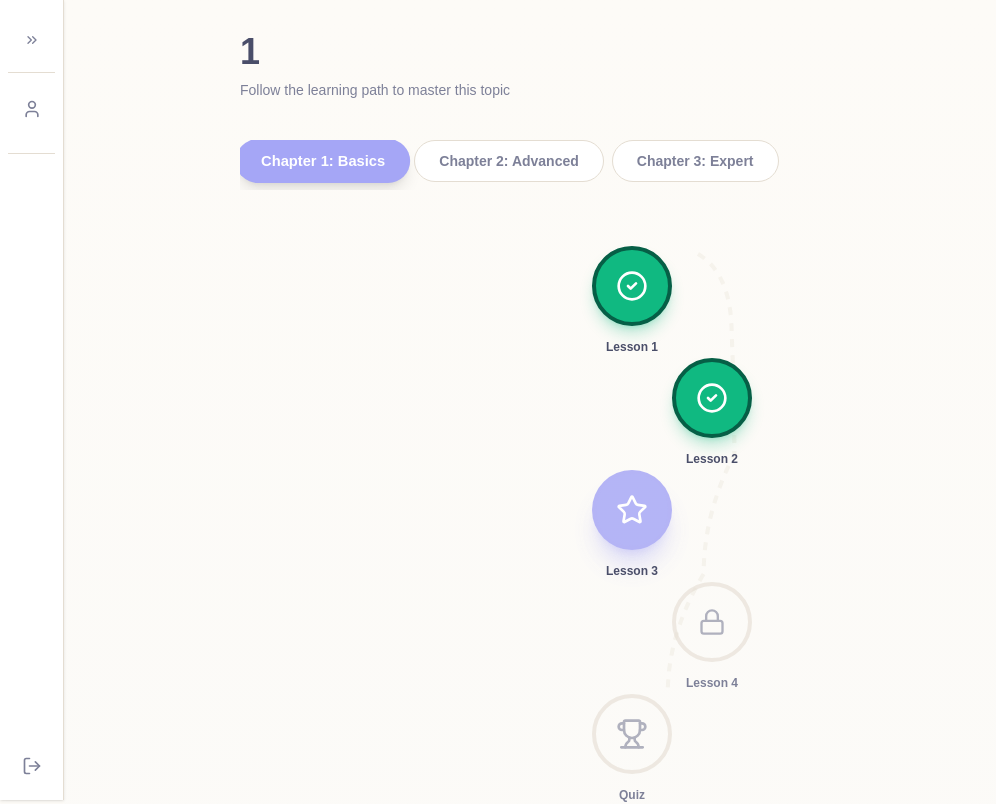
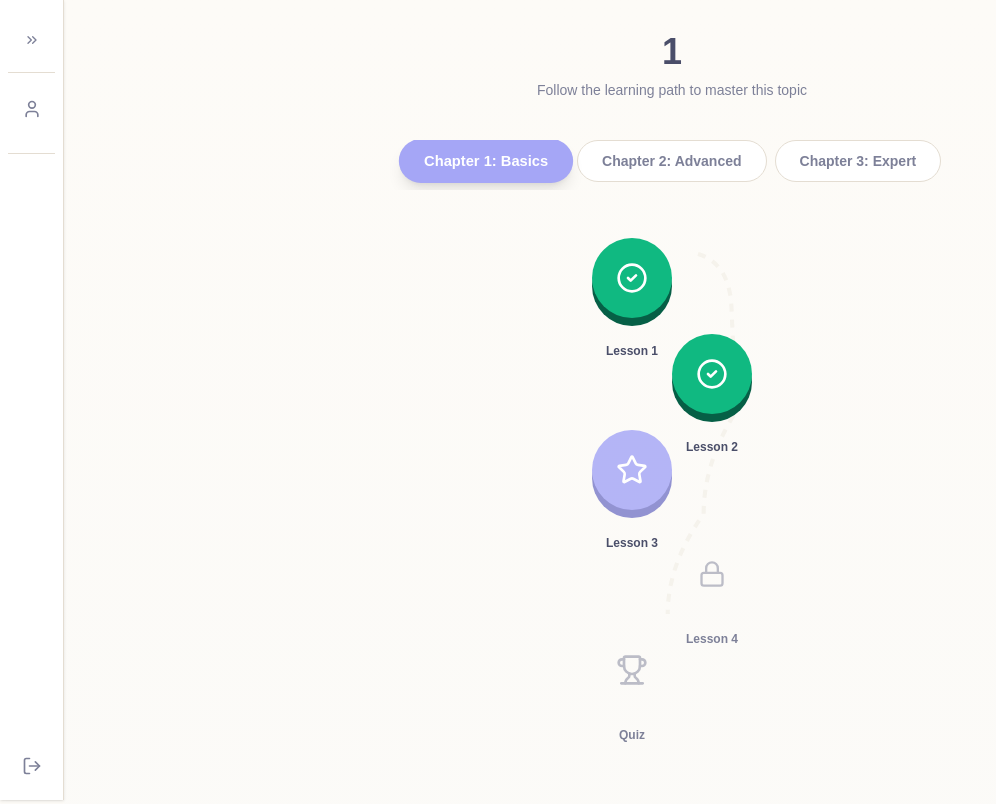
Before and after one commit to KevanSoon/CS203, a Next.js app in the folder frontend/: page /lesson/1 in a window 1280 px wide. Shown: the top 804 px of the page, without its empty margins (0-996 px from the left). Built offline with nearby package versions, Linux system fonts and the light colour scheme.

Commit message:
refactor: roadmap buttons, and page layout

```diff
--- a/frontend/app/lesson/[title]/components/LearningPath.tsx
+++ b/frontend/app/lesson/[title]/components/LearningPath.tsx
@@ -37,7 +37,7 @@ export const LearningPath = ({ nodes, onNodeClick }: LearningPathProps) => {
       </svg>
 
       {/* Nodes */}
-      <div className="relative flex flex-col items-center gap-8" style={{ zIndex: 1 }}>
+      <div className="relative flex flex-col items-center gap-4" style={{ zIndex: 1 }}>
         {nodes.map((node, index) => (
           <PathNode
             key={node.id}
@@ -72,18 +72,19 @@ const PathNode = ({ node, index, onClick }: PathNodeProps) => {
         onClick={onClick}
         disabled={isLocked}
         className={`
-          relative group
+          relative group overflow-hidden
           w-20 h-20 rounded-full
           flex items-center justify-center
-          border-4 transition-all duration-300
+          transition-all duration-150
+          -translate-y-2
           ${
             isLocked
-              ? "bg-muted border-border cursor-not-allowed opacity-60"
+              ? "bg-muted cursor-not-allowed opacity-50 translate-y-0 shadow-none"
               : isCompleted
-              ? "bg-success border-success-dark shadow-lg shadow-success/30 hover:scale-110"
+              ? "bg-success shadow-[0_8px_0_0_#065f46] active:translate-y-0 active:shadow-none"
               : isAvailable
-              ? "bg-primary border-primary/50 shadow-xl shadow-primary/40 hover:scale-110 animate-pulse"
-              : "bg-card border-border"
+              ? "bg-primary shadow-[0_8px_0_0_#7c7dc9] active:translate-y-0 active:shadow-none animate-pulse"
+              : "bg-card shadow-[0_8px_0_0_#c4bfaf]"
           }
         `}
       >
@@ -91,7 +92,7 @@ const PathNode = ({ node, index, onClick }: PathNodeProps) => {
         {isQuiz ? (
           <Trophy
             size={32}
-            className={`${
+            className={`relative z-10 ${
               isLocked
                 ? "text-muted-foreground"
                 : isCompleted
@@ -100,14 +101,19 @@ const PathNode = ({ node, index, onClick }: PathNodeProps) => {
             }`}
           />
         ) : isCompleted ? (
-          <CheckCircle2 size={32} className="text-white" />
+          <CheckCircle2 size={32} className="text-white relative z-10" />
         ) : isLocked ? (
-          <Lock size={28} className="text-muted-foreground" />
+          <Lock size={28} className="text-muted-foreground relative z-10" />
         ) : (
           <Star
             size={32}
-            className={`${isAvailable ? "text-white" : "text-muted-foreground"}`}
+            className={`relative z-10 ${isAvailable ? "text-white" : "text-muted-foreground"}`}
           />
+        )}
+
+        {/* Highlight effect on hover (like CartoonButton) */}
+        {!isLocked && (
+          <div className="absolute top-1/2 left-[-100%] w-16 h-24 bg-white/50 -translate-y-1/2 rotate-12 transition-all duration-500 ease-in-out group-hover:left-[200%]" />
         )}
 
         {/* Pulsing ring for available nodes */}
@@ -117,7 +123,7 @@ const PathNode = ({ node, index, onClick }: PathNodeProps) => {
       </button>
 
       {/* Label */}
-      <div className="absolute top-full mt-2 left-1/2 -translate-x-1/2 whitespace-nowrap">
+      <div className="absolute top-full mt-3 left-1/2 -translate-x-1/2 whitespace-nowrap">
         <span
           className={`text-xs font-bold ${
             isLocked ? "text-muted-foreground" : "text-foreground"
@@ -132,16 +138,16 @@ const PathNode = ({ node, index, onClick }: PathNodeProps) => {
 
 // Generate a wavy SVG path for the nodes
 function generateSVGPath(nodeCount: number): string {
-  const height = nodeCount * 120; // Spacing between nodes
+  const spacing = 100; // Reduced spacing between nodes
   const amplitude = 40; // How far left/right the wave goes
   const frequency = 1; // Wave frequency
 
   let path = `M 250 40`; // Start point (center)
 
   for (let i = 1; i < nodeCount; i++) {
-    const y = i * 120;
+    const y = i * spacing;
     const x = 250 + Math.sin(i * frequency) * amplitude;
-    path += ` Q ${x} ${y - 60}, ${x} ${y}`;
+    path += ` Q ${x} ${y - spacing / 2}, ${x} ${y}`;
   }
 
   return path;
--- a/frontend/app/lesson/[title]/page.tsx
+++ b/frontend/app/lesson/[title]/page.tsx
@@ -145,7 +145,7 @@ export default function LessonRoadmapPage({
 
       <div className="flex-1 bg-gradient-to-b from-background to-accent-light/10 overflow-auto pb-20">
         {/* Lesson Title */}
-        <div className="max-w-4xl mx-auto px-4 pt-8 pb-4">
+        <div className="max-w-4xl mx-auto px-4 pt-8 pb-4 text-center">
           <h1 className="text-3xl md:text-4xl font-black text-foreground">
             {lessonTitle}
           </h1>
@@ -156,7 +156,7 @@ export default function LessonRoadmapPage({
 
         {/* Chapter Selector */}
         <div className="max-w-4xl mx-auto px-4 py-6">
-          <div className="flex gap-2 overflow-x-auto pb-2">
+          <div className="flex gap-2 overflow-x-auto pb-2 justify-center">
             {chapters.map((chapter, index) => (
               <button
                 key={chapter.id}
```
